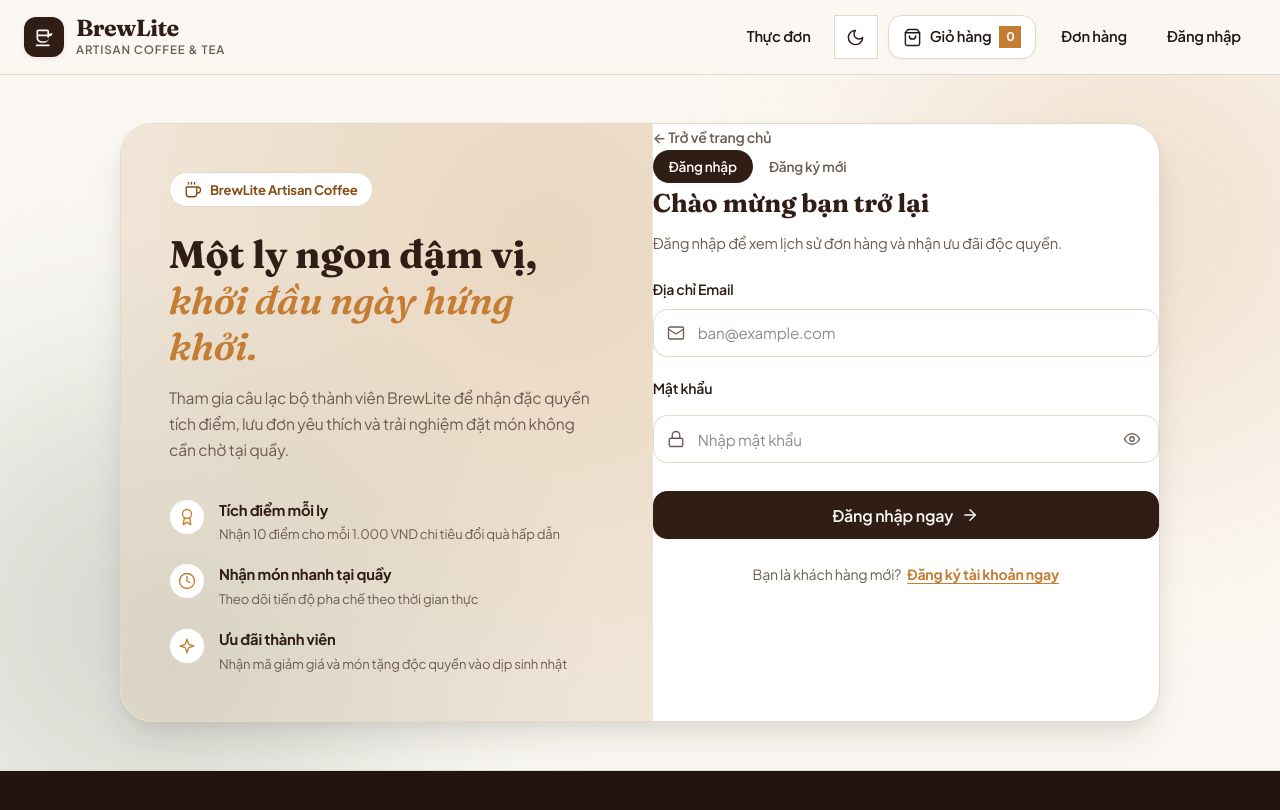
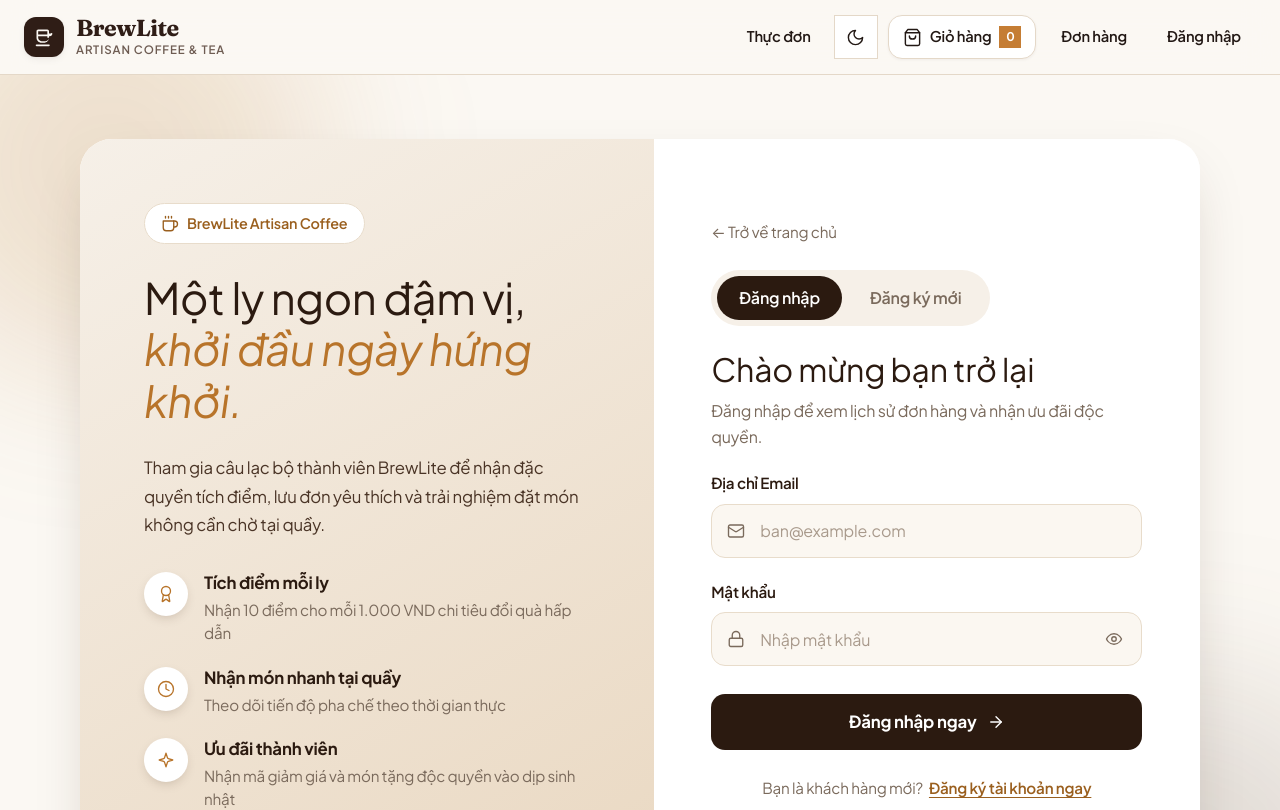
Before and after one commit to NguyenKhanhHungDev/BrewLite-SE, a Next.js app in the folder apps/web/: page /login in a window 1280 px wide. Shown: the top 810 px of the page. Built offline with nearby package versions, Linux system fonts and the light colour scheme.

Commit message:
sửa lại giao diện đăng nhập

```diff
--- a/apps/web/components/AuthForm.tsx
+++ b/apps/web/components/AuthForm.tsx
@@ -17,6 +17,351 @@ import {
   ClockIcon,
   BadgeAwardIcon,
 } from "./Icons";
+
+/* Style nằm ngay trong component: không cần file CSS riêng.
+   Dùng tiền tố "ba-" nên không đụng tới các class bl-* trong globals. */
+const AUTH_STYLES = `
+.ba-page {
+  --ba-espresso: #2b1a10;
+  --ba-espresso-soft: #4a3426;
+  --ba-caramel: #b8742a;
+  --ba-caramel-deep: #9a5f1e;
+  --ba-cream: #fbf7f1;
+  --ba-cream-2: #f6f0e8;
+  --ba-sand: #ead9c3;
+  --ba-line: #e8dccb;
+  --ba-muted: #7a6a5c;
+  --ba-panel: #ffffff;
+  --ba-danger-bg: #fdeeee;
+  --ba-danger-fg: #a12a2a;
+  --ba-warn-bg: #fff4dd;
+  --ba-warn-fg: #8a5a00;
+  --ba-ok-bg: #e8f4ea;
+  --ba-ok-fg: #2f7d46;
+  --ba-ease: cubic-bezier(0.2, 0.7, 0.2, 1);
+
+  position: relative;
+  min-height: calc(100vh - 80px);
+  display: grid;
+  place-items: center;
+  padding: clamp(24px, 5vw, 64px) 24px;
+  overflow: hidden;
+  isolation: isolate;
+}
+
+[data-theme="dark"] .ba-page {
+  --ba-espresso: #f3e8da;
+  --ba-espresso-soft: #e2d2bf;
+  --ba-caramel: #e0a15a;
+  --ba-caramel-deep: #e0a15a;
+  --ba-cream: #2a1f18;
+  --ba-cream-2: #2f231b;
+  --ba-sand: #3a2b20;
+  --ba-line: #4a382b;
+  --ba-muted: #b8a898;
+  --ba-panel: #211812;
+  --ba-danger-bg: #3d1f1f;
+  --ba-danger-fg: #ffb4b4;
+  --ba-warn-bg: #3b2d12;
+  --ba-warn-fg: #ffd58a;
+  --ba-ok-bg: #1f3526;
+  --ba-ok-fg: #8fd6a4;
+}
+
+.ba-glow {
+  position: absolute;
+  z-index: -1;
+  border-radius: 50%;
+  filter: blur(80px);
+  pointer-events: none;
+}
+.ba-glow-1 { width: 420px; height: 420px; top: -120px; left: -100px; background: rgba(184, 116, 42, 0.18); }
+.ba-glow-2 { width: 380px; height: 380px; right: -100px; bottom: -120px; background: rgba(74, 52, 38, 0.14); }
+
+/* ---------- Card 2 cột ---------- */
+.ba-card {
+  width: min(1120px, 100%);
+  min-height: 700px;
+  display: grid;
+  grid-template-columns: 1.05fr 1fr;
+  background: var(--ba-panel);
+  border-radius: 32px;
+  overflow: hidden;
+  box-shadow: 0 24px 60px -20px rgba(60, 36, 21, 0.25);
+}
+
+/* ---------- Cột trái ---------- */
+.ba-banner {
+  display: flex;
+  align-items: center;
+  padding: clamp(32px, 5vw, 64px);
+  background: linear-gradient(150deg, var(--ba-cream-2) 0%, var(--ba-sand) 100%);
+}
+.ba-banner-inner { width: 100%; display: grid; gap: 28px; }
+.ba-badge {
+  justify-self: start;
+  display: inline-flex;
+  align-items: center;
+  gap: 8px;
+  padding: 8px 16px;
+  border-radius: 9999px;
+  background: var(--ba-panel);
+  border: 1px solid var(--ba-line);
+  color: var(--ba-caramel-deep);
+  font-weight: 600;
+  font-size: 0.9rem;
+}
+.ba-title {
+  margin: 0;
+  color: var(--ba-espresso);
+  font-size: clamp(1.9rem, 3.4vw, 2.75rem);
+  line-height: 1.18;
+  letter-spacing: -0.01em;
+}
+.ba-title em { color: var(--ba-caramel); font-style: italic; }
+.ba-desc { margin: 0; max-width: 46ch; color: var(--ba-espresso-soft); font-size: 1.05rem; line-height: 1.7; }
+.ba-perks { display: grid; gap: 22px; margin-top: 4px; }
+.ba-perk { display: flex; align-items: flex-start; gap: 16px; }
+.ba-perk strong { display: block; color: var(--ba-espresso); font-size: 1.05rem; line-height: 1.3; }
+.ba-perk p { margin: 4px 0 0; color: var(--ba-muted); font-size: 0.95rem; line-height: 1.55; }
+.ba-perk-icon {
+  flex: 0 0 auto;
+  width: 44px;
+  height: 44px;
+  display: grid;
+  place-items: center;
+  border-radius: 50%;
+  background: var(--ba-panel);
+  color: var(--ba-caramel);
+  box-shadow: 0 4px 12px -4px rgba(60, 36, 21, 0.25);
+}
+
+/* ---------- Cột phải ---------- */
+.ba-panel {
+  display: flex;
+  flex-direction: column;
+  justify-content: center;
+  gap: 24px;
+  padding: clamp(28px, 4vw, 56px) clamp(24px, 4.5vw, 64px);
+  background: var(--ba-panel);
+}
+.ba-top { display: flex; flex-direction: column; align-items: flex-start; gap: 20px; }
+.ba-back {
+  display: inline-flex;
+  align-items: center;
+  padding: 6px 0;
+  color: var(--ba-muted);
+  font-size: 0.95rem;
+  text-decoration: none;
+  transition: color 0.2s var(--ba-ease);
+}
+.ba-back:hover { color: var(--ba-espresso); }
+
+.ba-tabs { display: inline-flex; gap: 6px; padding: 6px; border-radius: 9999px; background: var(--ba-cream-2); }
+.ba-tab {
+  min-height: 44px;
+  padding: 0 22px;
+  border: 0;
+  border-radius: 9999px;
+  background: transparent;
+  color: var(--ba-muted);
+  font: inherit;
+  font-weight: 600;
+  cursor: pointer;
+  transition: background 0.2s var(--ba-ease), color 0.2s var(--ba-ease);
+}
+.ba-tab:hover { color: var(--ba-espresso); }
+.ba-tab.active { background: var(--ba-espresso); color: var(--ba-panel); }
+
+/* ---------- Thông báo ---------- */
+.ba-alert {
+  display: flex;
+  align-items: flex-start;
+  gap: 10px;
+  padding: 14px 16px;
+  border-radius: 14px;
+  font-size: 0.95rem;
+  line-height: 1.5;
+}
+.ba-alert svg { flex: 0 0 auto; margin-top: 2px; }
+.ba-alert-warning { background: var(--ba-warn-bg); color: var(--ba-warn-fg); }
+.ba-alert-error { background: var(--ba-danger-bg); color: var(--ba-danger-fg); }
+
+/* ---------- Form ---------- */
+.ba-form { display: grid; gap: 22px; }
+.ba-intro { display: grid; gap: 10px; }
+.ba-intro h2 { margin: 0; color: var(--ba-espresso); font-size: clamp(1.6rem, 2.6vw, 2rem); line-height: 1.2; }
+.ba-intro p { margin: 0; color: var(--ba-muted); line-height: 1.6; }
+
+.ba-field { display: grid; gap: 8px; }
+.ba-label-row { display: flex; justify-content: space-between; align-items: baseline; gap: 12px; }
+.ba-label { color: var(--ba-espresso); font-weight: 600; font-size: 0.95rem; }
+.ba-hint { color: var(--ba-muted); font-size: 0.85rem; }
+
+.ba-input-wrap { position: relative; }
+.ba-input-icon {
+  position: absolute;
+  left: 16px;
+  top: 50%;
+  transform: translateY(-50%);
+  display: grid;
+  place-items: center;
+  color: var(--ba-muted);
+  pointer-events: none;
+}
+.ba-input {
+  width: 100%;
+  height: 54px;
+  padding: 0 16px 0 48px;
+  border: 1px solid var(--ba-line);
+  border-radius: 14px;
+  background: var(--ba-cream);
+  color: var(--ba-espresso);
+  font: inherit;
+  transition: border-color 0.2s var(--ba-ease), box-shadow 0.2s var(--ba-ease), background 0.2s var(--ba-ease);
+}
+.ba-input::placeholder { color: #a99a8c; }
+.ba-input:hover { border-color: #d8c6ae; }
+.ba-input:focus {
+  outline: none;
+  border-color: var(--ba-caramel);
+  background: var(--ba-panel);
+  box-shadow: 0 0 0 4px rgba(184, 116, 42, 0.18);
+}
+.ba-input:disabled { opacity: 0.6; cursor: not-allowed; }
+.ba-input-pw { padding-right: 56px; }
+
+/* Bỏ nền xanh autofill của Chrome */
+.ba-input:-webkit-autofill,
+.ba-input:-webkit-autofill:hover,
+.ba-input:-webkit-autofill:focus {
+  -webkit-box-shadow: 0 0 0 1000px var(--ba-cream) inset;
+  -webkit-text-fill-color: var(--ba-espresso);
+  caret-color: var(--ba-espresso);
+}
+
+.ba-eye {
+  position: absolute;
+  right: 8px;
+  top: 50%;
+  transform: translateY(-50%);
+  width: 40px;
+  height: 40px;
+  display: grid;
+  place-items: center;
+  border: 0;
+  border-radius: 10px;
+  background: transparent;
+  color: var(--ba-muted);
+  cursor: pointer;
+  transition: background 0.2s var(--ba-ease), color 0.2s var(--ba-ease);
+}
+.ba-eye:hover { background: var(--ba-cream-2); color: var(--ba-espresso); }
+
+/* ---------- Nút ---------- */
+.ba-btn {
+  display: inline-flex;
+  align-items: center;
+  justify-content: center;
+  gap: 10px;
+  width: 100%;
+  min-height: 56px;
+  border: 0;
+  border-radius: 14px;
+  font: inherit;
+  font-weight: 700;
+  font-size: 1.05rem;
+  text-decoration: none;
+  cursor: pointer;
+  transition: transform 0.2s var(--ba-ease), box-shadow 0.2s var(--ba-ease), background 0.2s var(--ba-ease);
+}
+.ba-btn-primary { margin-top: 6px; background: var(--ba-espresso); color: var(--ba-panel); }
+[data-theme="dark"] .ba-btn-primary { color: #2b1a10; }
+.ba-btn-primary:hover:not(:disabled) {
+  background: var(--ba-espresso-soft);
+  transform: translateY(-1px);
+  box-shadow: 0 12px 24px -12px rgba(43, 26, 16, 0.6);
+}
+.ba-btn-primary:active:not(:disabled) { transform: translateY(0); }
+.ba-btn:disabled { opacity: 0.7; cursor: progress; }
+.ba-btn-ghost { border: 1px solid var(--ba-line); background: transparent; color: var(--ba-espresso); }
+.ba-btn-ghost:hover { background: var(--ba-cream-2); }
+
+.ba-spinner { display: inline-flex; align-items: center; gap: 10px; }
+.ba-spinner::before {
+  content: "";
+  width: 16px;
+  height: 16px;
+  border: 2px solid rgba(255, 255, 255, 0.4);
+  border-top-color: #fff;
+  border-radius: 50%;
+  animation: ba-spin 0.7s linear infinite;
+}
+@keyframes ba-spin { to { transform: rotate(360deg); } }
+
+.ba-switch { display: flex; justify-content: center; flex-wrap: wrap; gap: 6px; margin-top: 4px; color: var(--ba-muted); font-size: 0.95rem; }
+.ba-switch-link {
+  padding: 0;
+  border: 0;
+  background: transparent;
+  color: var(--ba-caramel-deep);
+  font: inherit;
+  font-weight: 600;
+  text-decoration: underline;
+  text-underline-offset: 3px;
+  cursor: pointer;
+}
+.ba-switch-link:hover:not(:disabled) { color: var(--ba-espresso); }
+.ba-switch-link:disabled { opacity: 0.6; cursor: not-allowed; }
+
+/* ---------- Đã đăng nhập ---------- */
+.ba-done { display: grid; justify-items: center; gap: 12px; padding: 8px 0; text-align: center; }
+.ba-done-icon {
+  width: 72px;
+  height: 72px;
+  display: grid;
+  place-items: center;
+  border-radius: 50%;
+  background: var(--ba-ok-bg);
+  color: var(--ba-ok-fg);
+}
+.ba-done h2 { margin: 8px 0 0; color: var(--ba-espresso); }
+.ba-done p { margin: 0; color: var(--ba-muted); }
+.ba-done-actions { width: 100%; display: grid; gap: 12px; margin-top: 16px; }
+
+/* ---------- Focus bàn phím ---------- */
+.ba-tab:focus-visible,
+.ba-back:focus-visible,
+.ba-eye:focus-visible,
+.ba-btn:focus-visible,
+.ba-switch-link:focus-visible {
+  outline: 3px solid rgba(184, 116, 42, 0.55);
+  outline-offset: 2px;
+}
+
+/* ---------- Responsive ---------- */
+@media (max-width: 900px) {
+  .ba-card { grid-template-columns: 1fr; min-height: 0; }
+  .ba-banner { padding: 28px 24px; }
+  .ba-banner-inner { gap: 16px; }
+  .ba-desc, .ba-perks { display: none; }
+  .ba-title { font-size: 1.7rem; }
+}
+@media (max-width: 480px) {
+  .ba-page { padding: 16px 12px 32px; }
+  .ba-card { border-radius: 24px; }
+  .ba-tabs { width: 100%; }
+  .ba-tab { flex: 1; padding: 0 12px; }
+}
+
+@media (prefers-reduced-motion: reduce) {
+  .ba-page *, .ba-page *::before, .ba-page *::after {
+    transition-duration: 0.01ms !important;
+    animation-duration: 0.01ms !important;
+    animation-iteration-count: 1 !important;
+  }
+}
+`;
 
 export default function AuthForm() {
   const router = useRouter();
@@ -40,7 +385,6 @@ export default function AuthForm() {
       ? requested
       : "/";
 
-  // Pre-fill registered email hint if redirecting from registration
   const [register, setRegister] = useState(false);
   const [email, setEmail] = useState("");
   const [password, setPassword] = useState("");
@@ -48,6 +392,12 @@ export default function AuthForm() {
   const [showPassword, setShowPassword] = useState(false);
   const [busy, setBusy] = useState(false);
   const [error, setError] = useState("");
+
+  function switchMode(toRegister: boolean) {
+    setRegister(toRegister);
+    setConfirmation("");
+    setError("");
+  }
 
   async function submit(event: FormEvent<HTMLFormElement>) {
     event.preventDefault();
@@ -96,34 +446,35 @@ export default function AuthForm() {
   }
 
   return (
-    <main className="bl-auth-container">
-      {/* Background ambient decorative circles */}
-      <div className="bl-auth-glow bl-auth-glow-1" aria-hidden="true" />
-      <div className="bl-auth-glow bl-auth-glow-2" aria-hidden="true" />
+    <main className="ba-page">
+      <style>{AUTH_STYLES}</style>
 
-      <div className="bl-auth-card-wrap">
-        {/* Left Visual Column */}
-        <div className="bl-auth-banner">
-          <div className="bl-auth-banner-content">
-            <div className="bl-auth-brand-badge">
+      <div className="ba-glow ba-glow-1" aria-hidden="true" />
+      <div className="ba-glow ba-glow-2" aria-hidden="true" />
+
+      <div className="ba-card">
+        {/* Cột trái */}
+        <div className="ba-banner">
+          <div className="ba-banner-inner">
+            <div className="ba-badge">
               <CoffeeIcon size={18} />
               <span>BrewLite Artisan Coffee</span>
             </div>
 
-            <h1 className="bl-auth-banner-title">
+            <h1 className="ba-title">
               Một ly ngon đậm vị,
               <br />
               <em>khởi đầu ngày hứng khởi.</em>
             </h1>
 
-            <p className="bl-auth-banner-desc">
+            <p className="ba-desc">
               Tham gia câu lạc bộ thành viên BrewLite để nhận đặc quyền tích điểm,
               lưu đơn yêu thích và trải nghiệm đặt món không cần chờ tại quầy.
             </p>
 
-            <div className="bl-auth-perks">
-              <div className="bl-auth-perk-item">
-                <div className="bl-auth-perk-icon" aria-hidden="true">
+            <div className="ba-perks">
+              <div className="ba-perk">
+                <div className="ba-perk-icon" aria-hidden="true">
                   <BadgeAwardIcon size={18} />
                 </div>
                 <div>
@@ -132,8 +483,8 @@ export default function AuthForm() {
                 </div>
               </div>
 
-              <div className="bl-auth-perk-item">
-                <div className="bl-auth-perk-icon" aria-hidden="true">
+              <div className="ba-perk">
+                <div className="ba-perk-icon" aria-hidden="true">
                   <ClockIcon size={18} />
                 </div>
                 <div>
@@ -142,8 +493,8 @@ export default function AuthForm() {
                 </div>
               </div>
 
-              <div className="bl-auth-perk-item">
-                <div className="bl-auth-perk-icon" aria-hidden="true">
+              <div className="ba-perk">
+                <div className="ba-perk-icon" aria-hidden="true">
                   <SparklesIcon size={18} />
                 </div>
                 <div>
@@ -155,25 +506,20 @@ export default function AuthForm() {
           </div>
         </div>
 
-        {/* Right Form Column */}
-        <div className="bl-auth-form-panel">
-          <div className="bl-auth-panel-top">
-            <Link href="/" className="bl-auth-back-link">
+        {/* Cột phải */}
+        <div className="ba-panel">
+          <div className="ba-top">
+            <Link href="/" className="ba-back">
               ← Trở về trang chủ
             </Link>
 
-            {/* Tab switch between Login and Register */}
-            <div className="bl-auth-tabs" role="tablist">
+            <div className="ba-tabs" role="tablist">
               <button
                 type="button"
                 role="tab"
                 aria-selected={!register}
-                className={`bl-auth-tab ${!register ? "active" : ""}`}
-                onClick={() => {
-                  setRegister(false);
-                  setConfirmation("");
-                  setError("");
-                }}
+                className={`ba-tab ${!register ? "active" : ""}`}
+                onClick={() => switchMode(false)}
               >
                 Đăng nhập
               </button>
@@ -181,12 +527,8 @@ export default function AuthForm() {
                 type="button"
                 role="tab"
                 aria-selected={register}
-                className={`bl-auth-tab ${register ? "active" : ""}`}
-                onClick={() => {
-                  setRegister(true);
-                  setConfirmation("");
-                  setError("");
-                }}
+                className={`ba-tab ${register ? "active" : ""}`}
+                onClick={() => switchMode(true)}
               >
                 Đăng ký mới
               </button>
@@ -194,36 +536,38 @@ export default function AuthForm() {
           </div>
 
           {auth.expired && (
-            <div className="bl-auth-alert bl-auth-alert-warning" role="status">
+            <div className="ba-alert ba-alert-warning" role="status">
               <ClockIcon size={18} />
-              <span>Phiên đăng nhập đã hết hạn. Giỏ hàng của bạn vẫn được giữ nguyên an toàn.</span>
+              <span>
+                Phiên đăng nhập đã hết hạn. Giỏ hàng của bạn vẫn được giữ nguyên an toàn.
+              </span>
             </div>
           )}
 
           {auth.session ? (
-            <div className="bl-auth-logged-box">
-              <div className="bl-auth-logged-icon" aria-hidden="true">
+            <div className="ba-done">
+              <div className="ba-done-icon" aria-hidden="true">
                 <CheckCircleIcon size={32} />
               </div>
               <h2>Bạn đã đăng nhập thành công!</h2>
               <p>Tài khoản của bạn đã sẵn sàng để đặt món và tích điểm.</p>
-              <div className="bl-auth-logged-actions">
-                <Link href={next} className="bl-button bl-button-primary bl-full">
+              <div className="ba-done-actions">
+                <Link href={next} className="ba-btn ba-btn-primary">
                   <span>Tiếp tục đặt món</span>
                   <ArrowRightIcon size={16} />
                 </Link>
                 <button
                   type="button"
                   onClick={() => auth.logout()}
-                  className="bl-button bl-button-ghost bl-full"
+                  className="ba-btn ba-btn-ghost"
                 >
                   Đăng xuất tài khoản
                 </button>
               </div>
             </div>
           ) : (
-            <form onSubmit={submit} className="bl-auth-form" noValidate>
-              <div className="bl-auth-form-intro">
+            <form onSubmit={submit} className="ba-form" noValidate>
+              <div className="ba-intro">
                 <h2>{register ? "Tạo tài khoản mới" : "Chào mừng bạn trở lại"}</h2>
                 <p>
                   {register
@@ -233,17 +577,17 @@ export default function AuthForm() {
               </div>
 
               {error && (
-                <div className="bl-auth-alert bl-auth-alert-error" role="alert">
+                <div className="ba-alert ba-alert-error" role="alert">
                   <span>{error}</span>
                 </div>
               )}
 
-              <div className="bl-auth-field-group">
-                <label className="bl-auth-label" htmlFor="auth-email">
+              <div className="ba-field">
+                <label className="ba-label" htmlFor="auth-email">
                   Địa chỉ Email
                 </label>
-                <div className="bl-auth-input-wrap">
-                  <span className="bl-auth-input-icon" aria-hidden="true">
+                <div className="ba-input-wrap">
+                  <span className="ba-input-icon" aria-hidden="true">
                     <MailIcon size={18} />
                   </span>
                   <input
@@ -256,22 +600,20 @@ export default function AuthForm() {
                     value={email}
                     onChange={(e) => setEmail(e.target.value)}
                     disabled={busy}
-                    className="bl-auth-input"
+                    className="ba-input"
                   />
                 </div>
               </div>
 
-              <div className="bl-auth-field-group">
-                <div className="bl-auth-label-row">
-                  <label className="bl-auth-label" htmlFor="auth-password">
+              <div className="ba-field">
+                <div className="ba-label-row">
+                  <label className="ba-label" htmlFor="auth-password">
                     Mật khẩu
                   </label>
-                  {register && (
-                    <span className="bl-auth-label-hint">Tối thiểu 8 ký tự</span>
-                  )}
+                  {register && <span className="ba-hint">Tối thiểu 8 ký tự</span>}
                 </div>
-                <div className="bl-auth-input-wrap">
-                  <span className="bl-auth-input-icon" aria-hidden="true">
+                <div className="ba-input-wrap">
+                  <span className="ba-input-icon" aria-hidden="true">
                     <LockIcon size={18} />
                   </span>
                   <input
@@ -284,11 +626,11 @@ export default function AuthForm() {
                     value={password}
                     onChange={(e) => setPassword(e.target.value)}
                     disabled={busy}
-                    className="bl-auth-input bl-auth-input-password"
+                    className="ba-input ba-input-pw"
                   />
                   <button
                     type="button"
-                    className="bl-auth-password-toggle"
+                    className="ba-eye"
                     onClick={() => setShowPassword(!showPassword)}
                     aria-label={showPassword ? "Ẩn mật khẩu" : "Hiện mật khẩu"}
                     tabIndex={-1}
@@ -299,14 +641,12 @@ export default function AuthForm() {
               </div>
 
               {register && (
-                <div className="bl-auth-field-group">
-                  <div className="bl-auth-label-row">
-                    <label className="bl-auth-label" htmlFor="auth-confirmation">
-                      Xác nhận mật khẩu
-                    </label>
-                  </div>
-                  <div className="bl-auth-input-wrap">
-                    <span className="bl-auth-input-icon" aria-hidden="true">
+                <div className="ba-field">
+                  <label className="ba-label" htmlFor="auth-confirmation">
+                    Xác nhận mật khẩu
+                  </label>
+                  <div className="ba-input-wrap">
+                    <span className="ba-input-icon" aria-hidden="true">
                       <LockIcon size={18} />
                     </span>
                     <input
@@ -318,7 +658,7 @@ export default function AuthForm() {
                       value={confirmation}
                       onChange={(e) => setConfirmation(e.target.value)}
                       disabled={busy}
-                      className="bl-auth-input bl-auth-input-password"
+                      className="ba-input ba-input-pw"
                     />
                   </div>
                 </div>
@@ -326,11 +666,11 @@ export default function AuthForm() {
 
               <button
                 type="submit"
-                className="bl-button bl-button-primary bl-auth-submit-btn"
+                className="ba-btn ba-btn-primary"
                 disabled={busy}
               >
                 {busy ? (
-                  <span className="bl-auth-btn-spinner">Đang xử lý...</span>
+                  <span className="ba-spinner">Đang xử lý...</span>
                 ) : (
                   <>
                     <span>{register ? "Đăng ký thành viên" : "Đăng nhập ngay"}</span>
@@ -339,19 +679,15 @@ export default function AuthForm() {
                 )}
               </button>
 
-              <div className="bl-auth-switch-prompt">
+              <div className="ba-switch">
                 <span>
                   {register ? "Bạn đã có tài khoản?" : "Bạn là khách hàng mới?"}
                 </span>
                 <button
                   type="button"
-                  className="bl-auth-switch-link"
+                  className="ba-switch-link"
                   disabled={busy}
-                  onClick={() => {
-                    setRegister(!register);
-                    setConfirmation("");
-                    setError("");
-                  }}
+                  onClick={() => switchMode(!register)}
                 >
                   {register ? "Đăng nhập tại đây" : "Đăng ký tài khoản ngay"}
                 </button>
```
